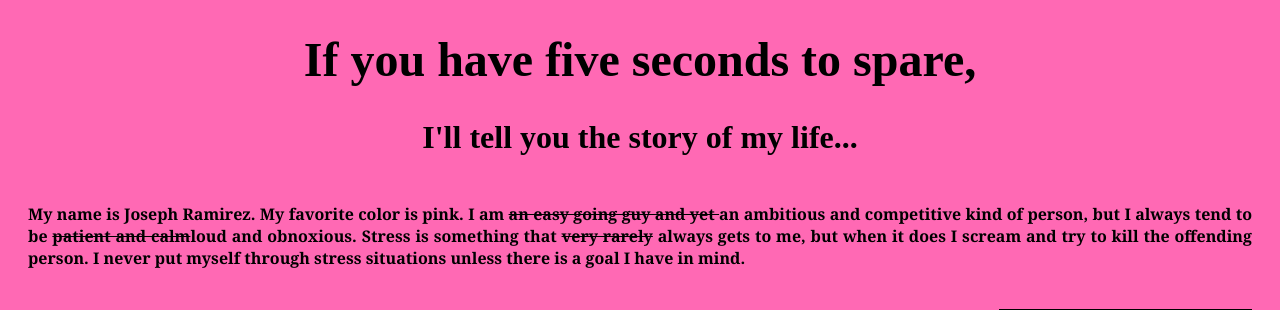
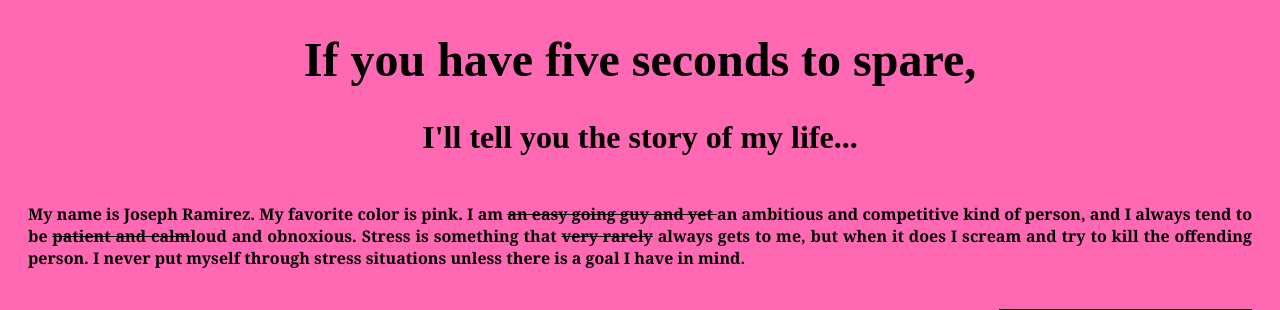
Before and after one commit to JosephBlu/about-joseph, a PHP site: page / in a window 1280 px wide. Shown: the top 310 px of the page. Run offline with PHP 8.4, Linux system fonts and the light colour scheme.

Commit message:
text changes

```diff
--- a/index.php
+++ b/index.php
@@ -7,7 +7,7 @@
 	<body>
 		<h1>If you have five seconds to spare,</h1>
 		<h2>I'll tell you the story of my life...</h2>
-		<p> My name is Joseph Ramirez. My favorite color is pink. I am <strike>an easy going guy and yet </strike>an ambitious and competitive kind of person, but I always tend to be <strike>patient and calm</strike>loud and obnoxious. Stress is something that <strike>very rarely</strike> always gets to me, but when it does I scream and try to kill the offending person. I never put myself through stress situations unless there is a goal I have in mind.  </p>
+		<p> My name is Joseph Ramirez. My favorite color is pink. I am <strike>an easy going guy and yet </strike>an ambitious and competitive kind of person, and I always tend to be <strike>patient and calm</strike>loud and obnoxious. Stress is something that <strike>very rarely</strike> always gets to me, but when it does I scream and try to kill the offending person. I never put myself through stress situations unless there is a goal I have in mind.  </p>
 		<p><img src="images/emmablu.jpg" width="auto" height="350">
 			I have a lot of interests that I like to talk and learn about, such as cars, Fine Art, music, photography, or learning new skills or trades that I find interesting.
 		Above all, my biggest interest these days is my daughter. EmmaBlu is such a life changer for me and my single greatest motivator to constantly improve myself. 	 </p>
```
